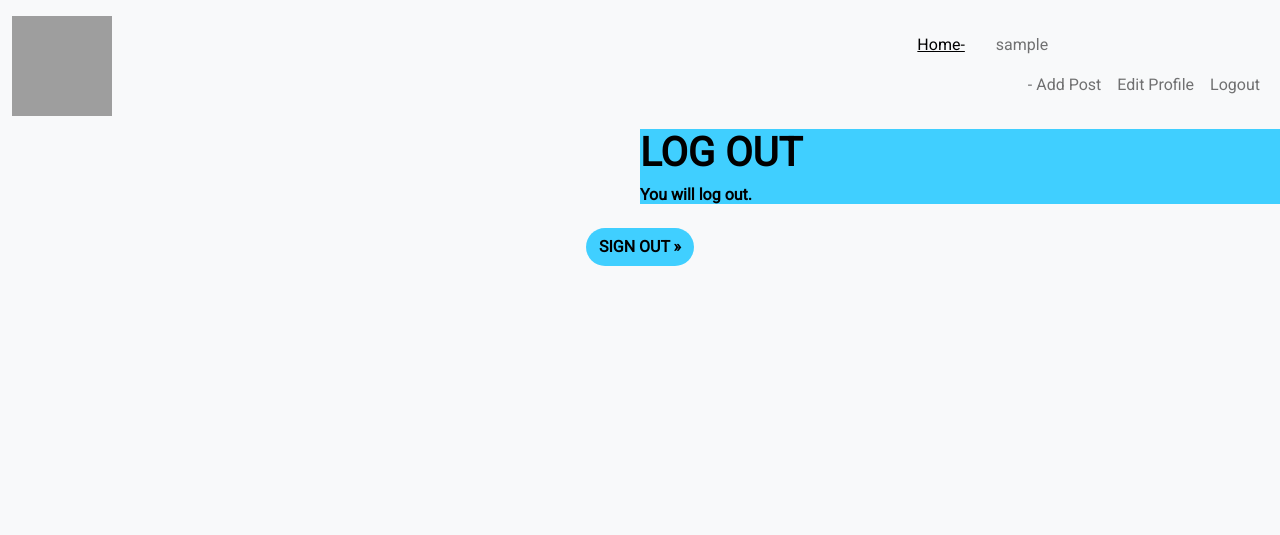
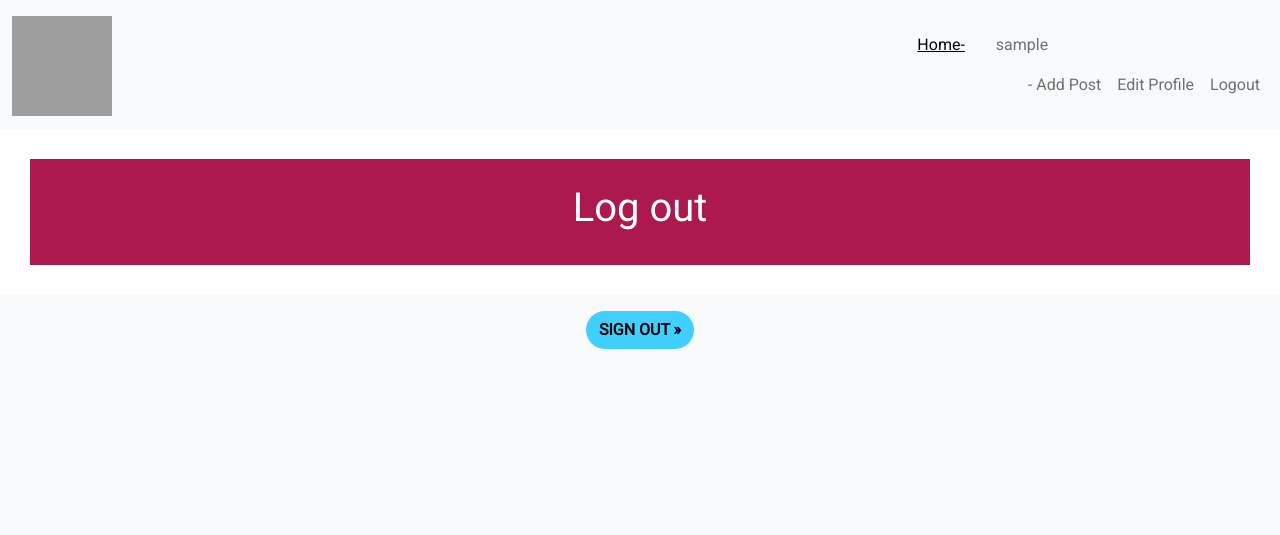
Before and after one commit to moscarellar/filmblogdjango, a Django app: page /accounts/logout/ in a window 1280 px wide; the page is wider, and only the part inside the window is pictured. Shown: the top 535 px of that part. Run offline with Django 3.2, Linux system fonts and the light colour scheme; the visitor is signed in with stand-in values (Sample User, id 1); some libraries are stand-ins or nearby versions; grey boxes are pictures that could not be loaded.

Commit message:
3rd test for css, tittle class add

```diff
--- a/static/css/style.css
+++ b/static/css/style.css
@@ -1,6 +1,15 @@
 body {
     font-family: 'Roboto', sans-serif;
     color: black;
+}
+
+.tittle {
+    margin: auto;
+    background-color: #AC194D;
+    padding: 25px;
+    text-align: center;
+    border: 30px solid white;
+    color: white;
 }
 
 .caption {
@@ -80,15 +89,3 @@ li>a {
 a:hover {
     color:#40CFFF;
 }
-/* media queries
-@media screen and (min-width: 0px) and (max-width: 767px) {
-    #main-background {
-        height: 10rem;
-    }
-    .text-center-caption h1 {
-        font-size: 30px;
-    }
-    .text-center-caption h6 {
-        font-size: 15px;
-    } */
-}
--- a/templates/account/logout.html
+++ b/templates/account/logout.html
@@ -6,11 +6,9 @@
 
 <header>
 
-             <div class="caption">
-                    <div class="text-center-caption">
-                        <h1 class="post-title fw-bolder text-uppercase">Log out</h1>
-                        <h6 class="post-subtitle fw-bold">You will log out.</h6>
-                    </div>
+    <div class="tittle">
+             <h1>Log out</h1>
+
             </div>
 </header>
 
```
